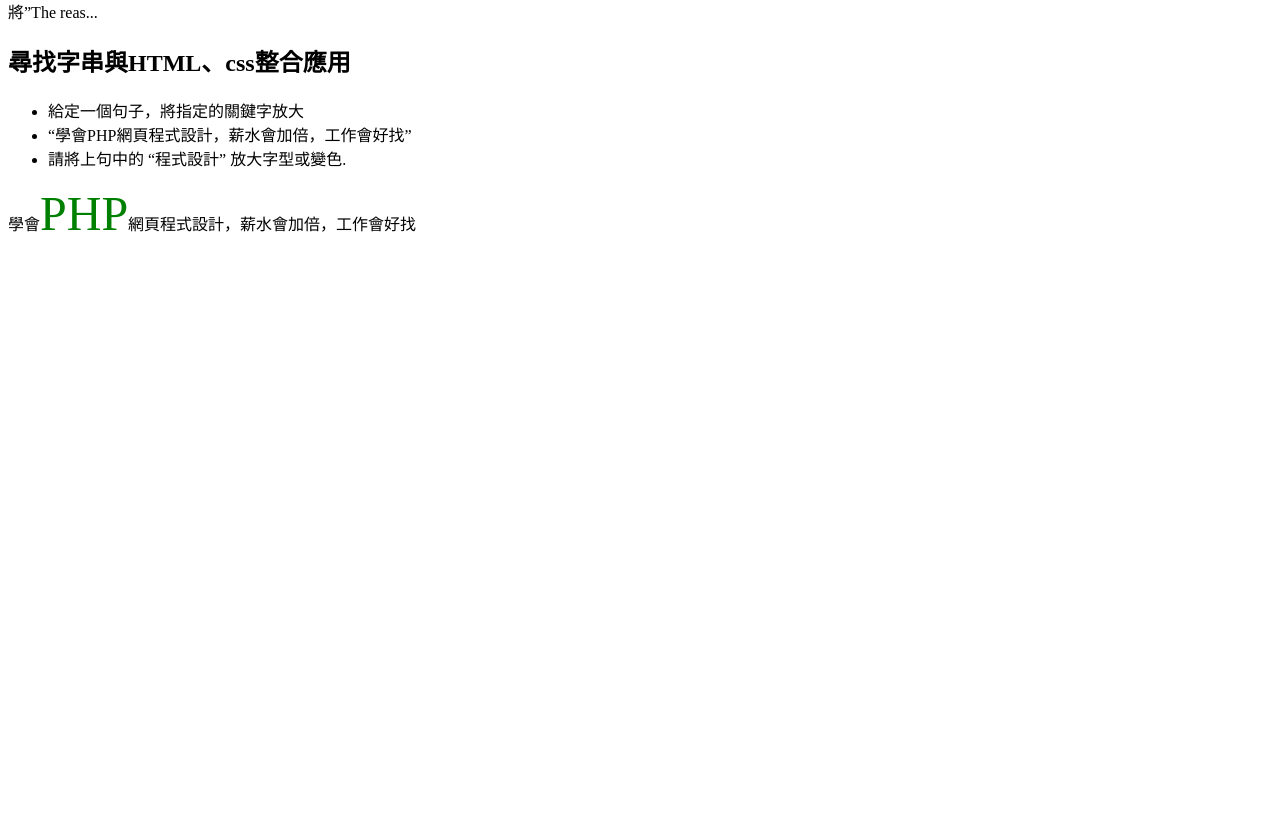
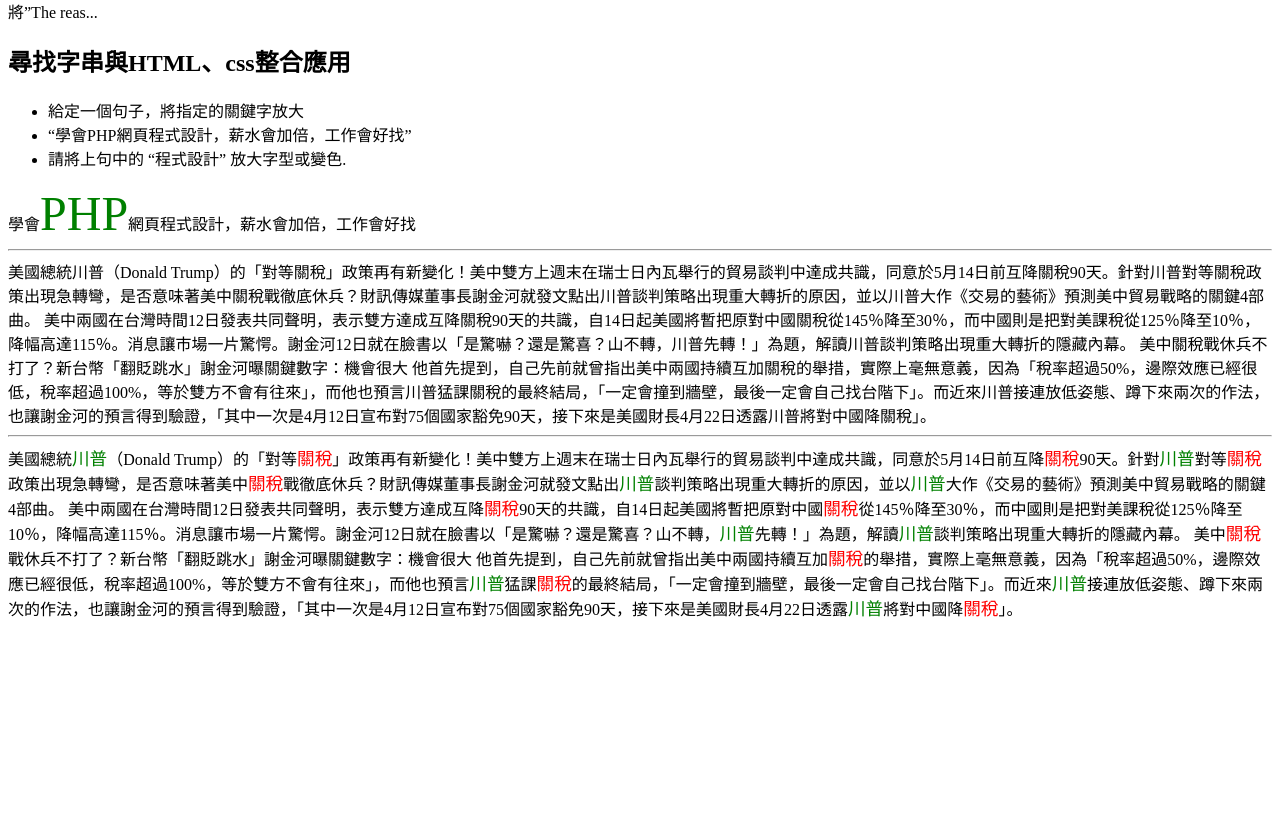
Before and after one commit to cc21723/PHP-Course-content, a PHP site: page /string/index.php in a window 1280 px wide. Shown: the part 663-1479 px from the top of the page. Before the commit the page ends 895 px from the top, so only its background shows below. Run offline with PHP 8.4, Linux system fonts and the light colour scheme.

Commit message:
字串取代成html格式

```diff
--- a/string/index.php
+++ b/string/index.php
@@ -88,6 +88,28 @@ echo $str;
 
 
 ?>
+<hr>
+<?php
+$str="美國總統川普（Donald Trump）的「對等關稅」政策再有新變化！美中雙方上週末在瑞士日內瓦舉行的貿易談判中達成共識，同意於5月14日前互降關稅90天。針對川普對等關稅政策出現急轉彎，是否意味著美中關稅戰徹底休兵？財訊傳媒董事長謝金河就發文點出川普談判策略出現重大轉折的原因，並以川普大作《交易的藝術》預測美中貿易戰略的關鍵4部曲。
+美中兩國在台灣時間12日發表共同聲明，表示雙方達成互降關稅90天的共識，自14日起美國將暫把原對中國關稅從145％降至30％，而中國則是把對美課稅從125％降至10％，降幅高達115％。消息讓市場一片驚愕。謝金河12日就在臉書以「是驚嚇？還是驚喜？山不轉，川普先轉！」為題，解讀川普談判策略出現重大轉折的隱藏內幕。
+美中關稅戰休兵不打了？新台幣「翻貶跳水」謝金河曝關鍵數字：機會很大
+他首先提到，自己先前就曾指出美中兩國持續互加關稅的舉措，實際上毫無意義，因為「稅率超過50%，邊際效應已經很低，稅率超過100%，等於雙方不會有往來」，而他也預言川普猛課關稅的最終結局，「一定會撞到牆壁，最後一定會自己找台階下」。而近來川普接連放低姿態、蹲下來兩次的作法，也讓謝金河的預言得到驗證，「其中一次是4月12日宣布對75個國家豁免90天，接下來是美國財長4月22日透露川普將對中國降關稅」。";
+echo $str;
+
+$keyword="川普";
+$keyword2="關稅";
+$style="font-size:1.1em;color:green;";
+$style2="font-size:1.1em;color:red;";
+$str=str_replace("$keyword","<span style='$style'>$keyword</span>",$str);
+$str=str_replace("$keyword2","<span style='$style2'>$keyword2</span>",$str);
+
+echo "<hr>";
+echo $str;
+
+
+
+
+?>
 
 
 
```
